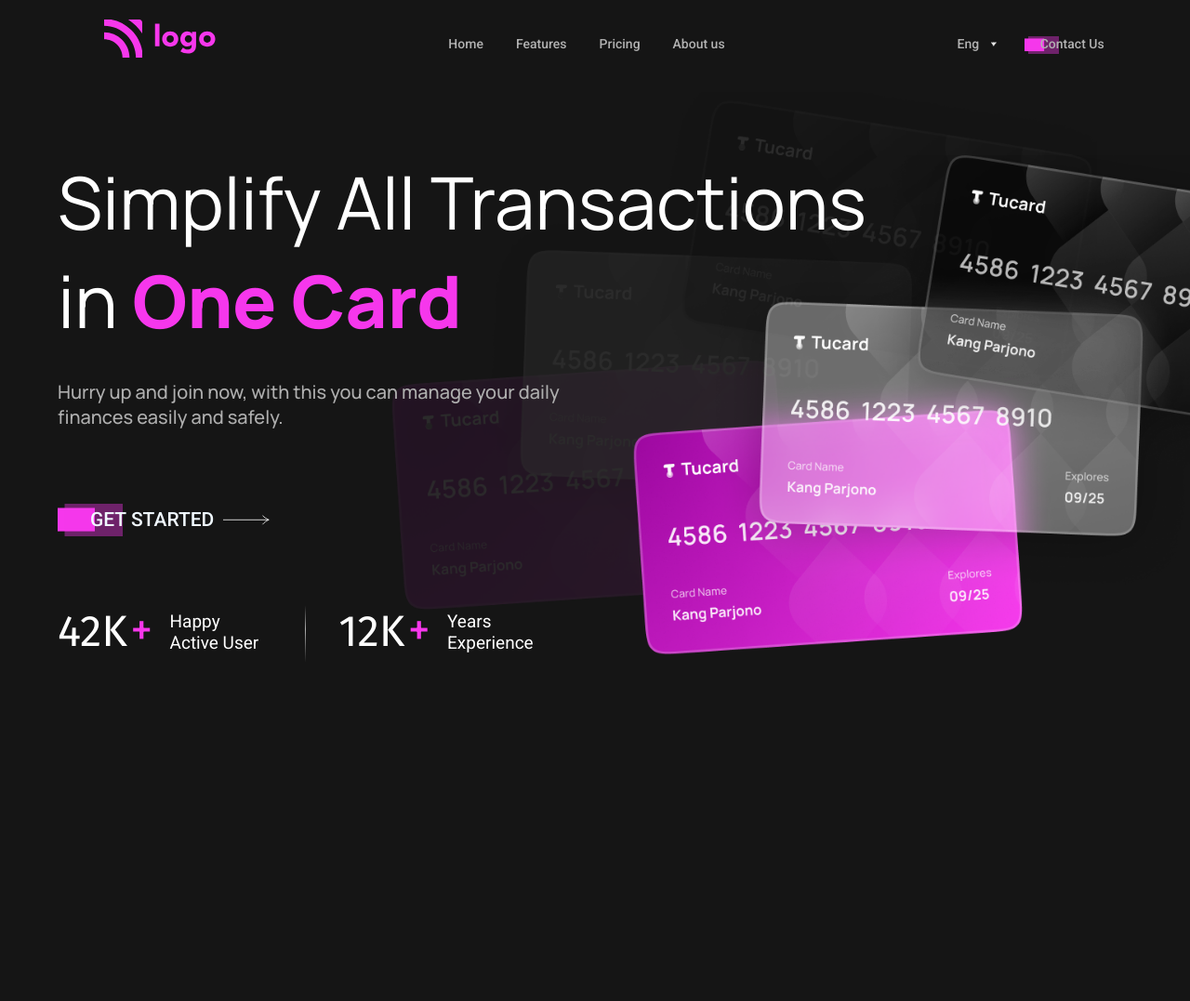
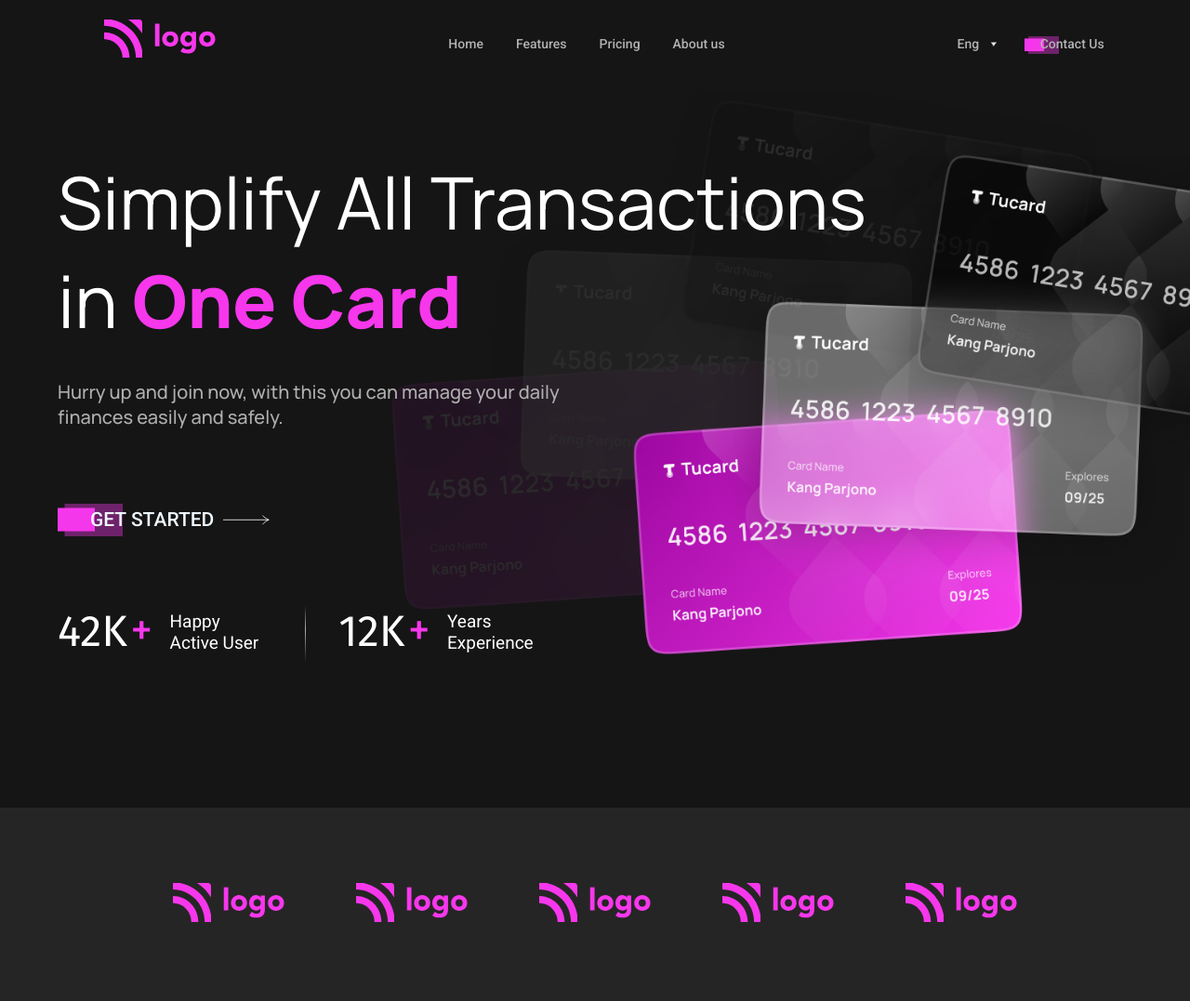
Before and after one commit to vyomPundhir/Credit_Card_Landing_Page, a plain HTML site: page index.html in a window 1280 px wide. Shown: the whole page at 93% size. Before the commit the page ends 869 px from the top, so only its background shows below. Drawn offline with Linux system fonts and the light colour scheme.

Commit message:
Multi-logo section completed.

```diff
--- a/index.html
+++ b/index.html
@@ -91,6 +91,25 @@
       </div>
     </section>
 
+    <!-- multi-logo section -->
+
+    <section class="multilogo">
+      <div class="logo-img">
+        <img src="./Assets/Icons/Logo.svg" alt="logo">
+      </div>
+      <div class="logo-img">
+        <img src="./Assets/Icons/Logo.svg" alt="logo">
+      </div>
+      <div class="logo-img">
+        <img src="./Assets/Icons/Logo.svg" alt="logo">
+      </div>
+      <div class="logo-img">
+        <img src="./Assets/Icons/Logo.svg" alt="logo">
+      </div>
+      <div class="logo-img">
+        <img src="./Assets/Icons/Logo.svg" alt="logo">
+      </div>
+    </section>
 
 </body>
 </html>
--- a/style.css
+++ b/style.css
@@ -231,3 +231,21 @@ background: transparent;
   right: 0;
   margin-top: 88px;
 }
+
+/* mutilogo section */
+.multilogo{
+  background-color: #262525;
+  display: flex;
+  flex-direction: row;
+  justify-content: center;
+  align-items: center;
+  height: 208px;
+  gap: 77px;
+}
+.logo-img{
+  background: transparent;
+}
+.logo-img img{
+  background: transparent;
+  width: 120px;
+}
```
